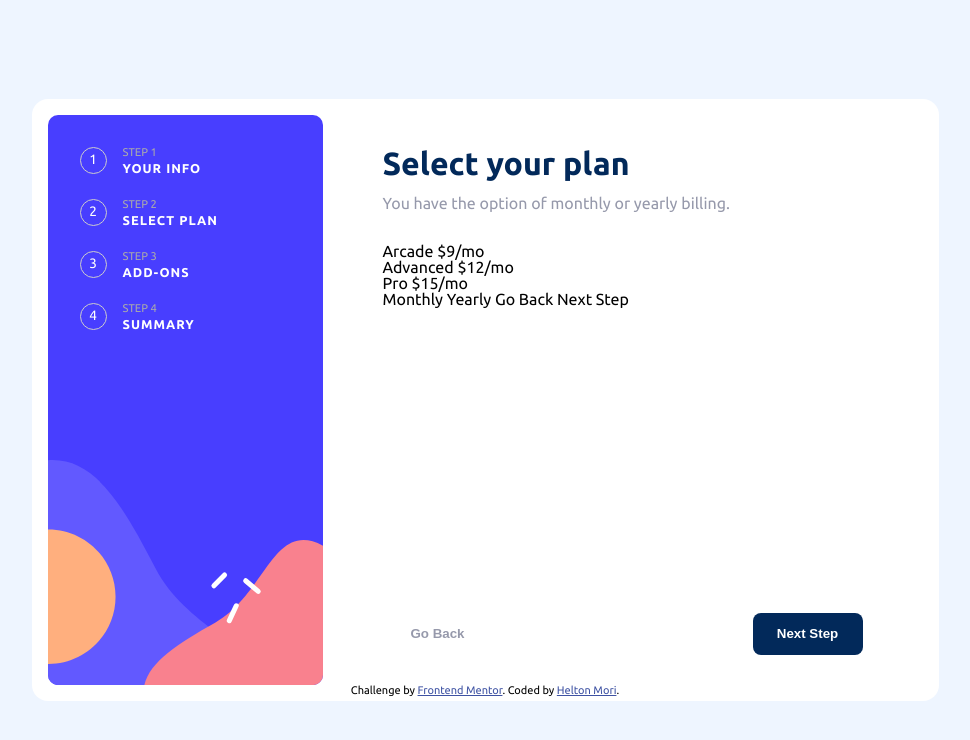
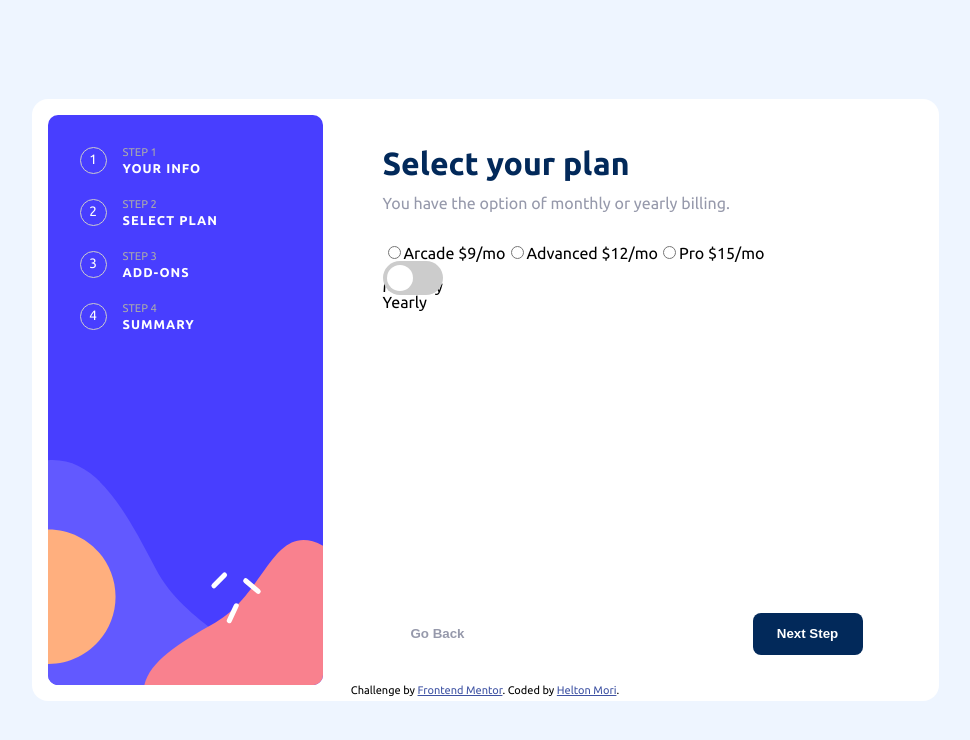
Before and after one commit to helton-mori-dev/Multi-step-form---Frontend-Mentor, a Vue app: page / in a window 1280 px wide. Both pictures are taken after a click on the button "Next Step". Shown: the top 740 px of the page, without its empty margins (155-1125 px from the left). Built offline with nearby package versions, Linux system fonts and the light colour scheme.

Commit message:
Início formulário select plan

```diff
--- a/src/components/StepSelectPlan.vue
+++ b/src/components/StepSelectPlan.vue
@@ -4,12 +4,23 @@
     <h2 class="content__subtitle">
       You have the option of monthly or yearly billing.
     </h2>
-    <ul>
-      <li>Arcade $9/mo</li>
-      <li>Advanced $12/mo</li>
-      <li>Pro $15/mo</li>
-    </ul>
-    Monthly Yearly Go Back Next Step
+    <form>
+      <div class="select__plan">
+        <input type="radio" name="plan" value="arcade" id="arcade" />
+        <label for="arcade">Arcade <span>$9/mo</span></label>
+        <input type="radio" name="plan" value="advanced" id="advanced" />
+        <label for="advanced">Advanced <span>$12/mo</span></label>
+        <input type="radio" name="plan" value="pro" id="pro" />
+        <label for="pro">Pro <span>$15/mo</span></label>
+      </div>
+      <div class="select__period">
+        <label class="switch">
+          <input type="checkbox" />
+          <span class="slider round"></span>
+          Monthly Yearly
+        </label>
+      </div>
+    </form>
   </div>
 </template>
 
@@ -19,4 +30,64 @@ export default {
 };
 </script>
 
-<style scoped></style>
+<style scoped>
+.switch {
+  position: relative;
+  display: inline-block;
+  width: 60px;
+  height: 34px;
+}
+
+.switch input {
+  opacity: 0;
+  width: 0;
+  height: 0;
+}
+
+.slider {
+  position: absolute;
+  cursor: pointer;
+  top: 0;
+  left: 0;
+  right: 0;
+  bottom: 0;
+  background-color: #ccc;
+  -webkit-transition: 0.4s;
+  transition: 0.4s;
+}
+
+.slider:before {
+  position: absolute;
+  content: "";
+  height: 26px;
+  width: 26px;
+  left: 4px;
+  bottom: 4px;
+  background-color: white;
+  -webkit-transition: 0.4s;
+  transition: 0.4s;
+}
+
+input:checked + .slider {
+  background-color: #2196f3;
+}
+
+input:focus + .slider {
+  box-shadow: 0 0 1px #2196f3;
+}
+
+input:checked + .slider:before {
+  -webkit-transform: translateX(26px);
+  -ms-transform: translateX(26px);
+  transform: translateX(26px);
+}
+
+/* Rounded sliders */
+.slider.round {
+  border-radius: 34px;
+}
+
+.slider.round:before {
+  border-radius: 50%;
+}
+</style>
```
